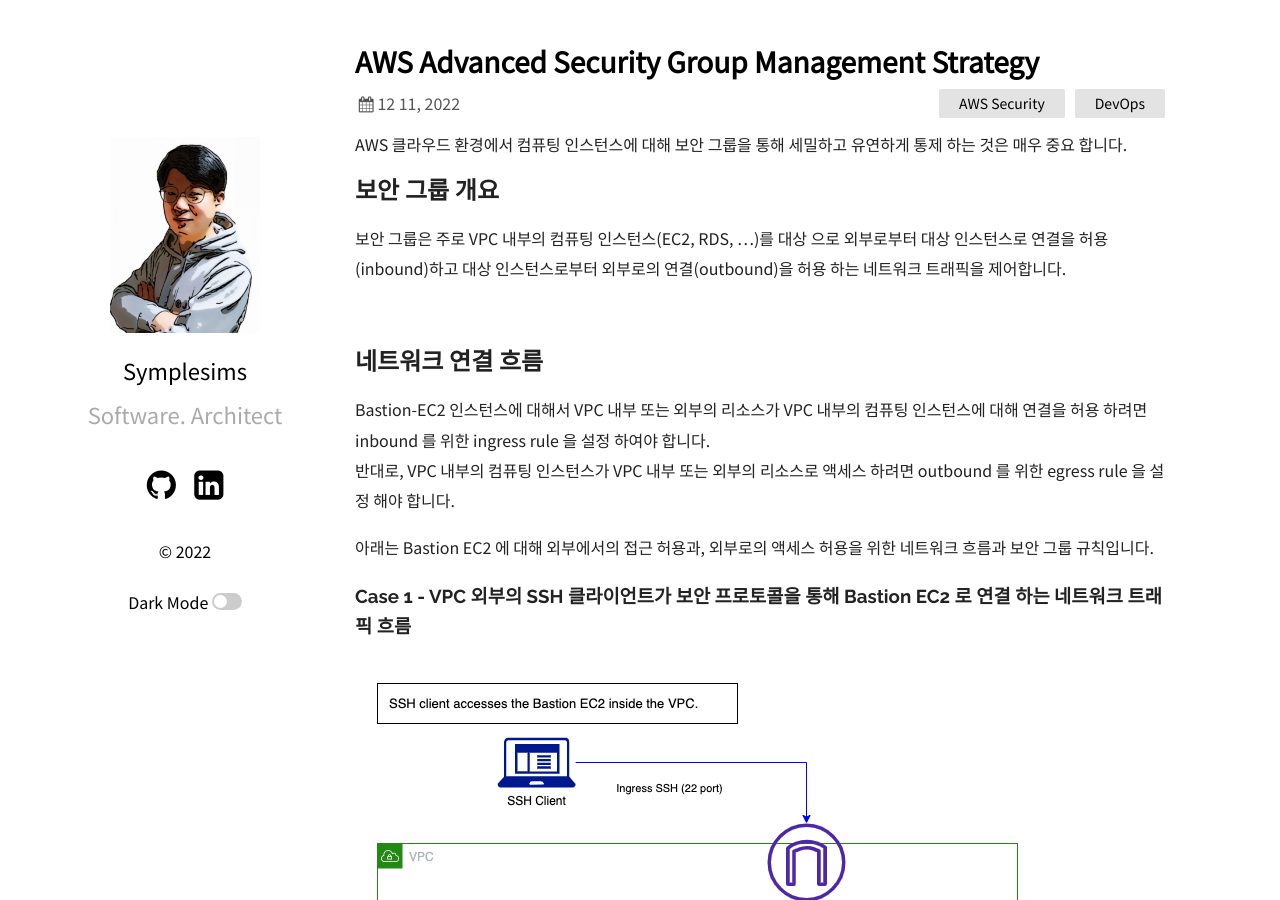
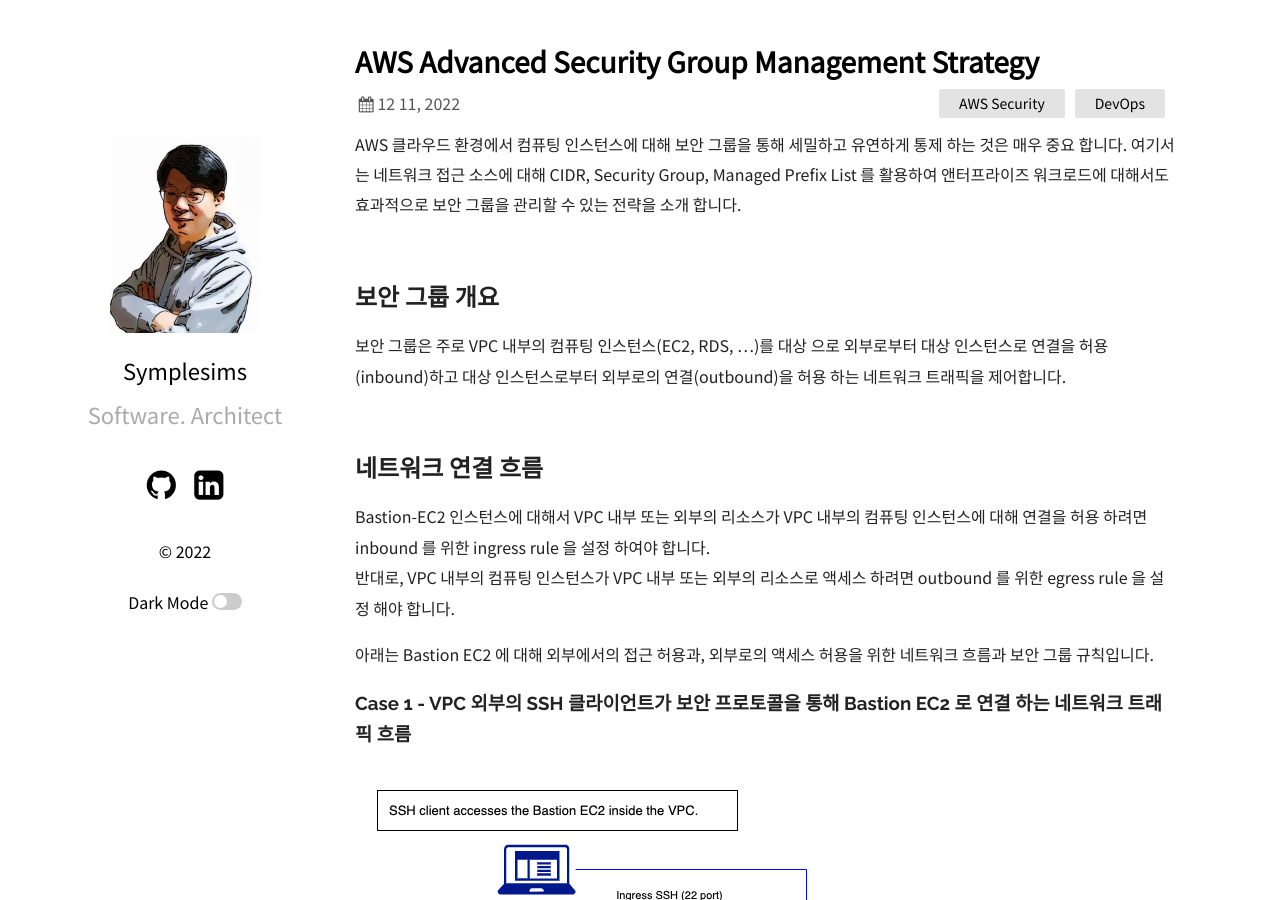
Before and after one commit to symplesims/symplesims.github.io, a Jekyll site: the page built from _posts/2022-12-11-aws-advanced-security-group-management.md, in a window 1280 px wide and 900 px high. Built offline with Jekyll 4.4.1, drawn with Linux system fonts in a browser that asks for light colours; nearby versions of some CDN libraries.

Commit message:
AWS Advanced Security Group Management Strategy 컨텐츠 보완 - 소갯말 보완

```diff
--- a/_posts/2022-12-11-aws-advanced-security-group-management.md
+++ b/_posts/2022-12-11-aws-advanced-security-group-management.md
@@ -7,7 +7,9 @@
   - DevOps
 ---
 
-AWS 클라우드 환경에서 컴퓨팅 인스턴스에 대해 보안 그룹을 통해 세밀하고 유연하게 통제 하는 것은 매우 중요 합니다.
+AWS 클라우드 환경에서 컴퓨팅 인스턴스에 대해 보안 그룹을 통해 세밀하고 유연하게 통제 하는 것은 매우 중요 합니다. 여기서는 네트워크 접근 소스에 대해 CIDR, Security Group, Managed Prefix List 를 활용하여 앤터프라이즈 워크로드에 대해서도 효과적으로 보안 그룹을 관리할 수 있는 전략을 소개 합니다.
+
+<br>
 
 ## 보안 그룹 개요
 
```
